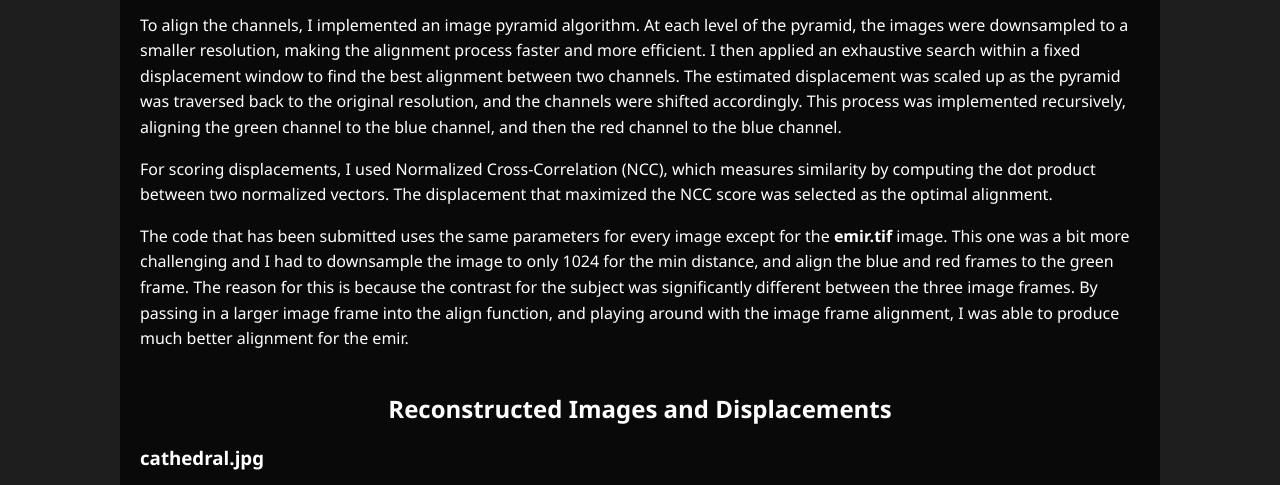
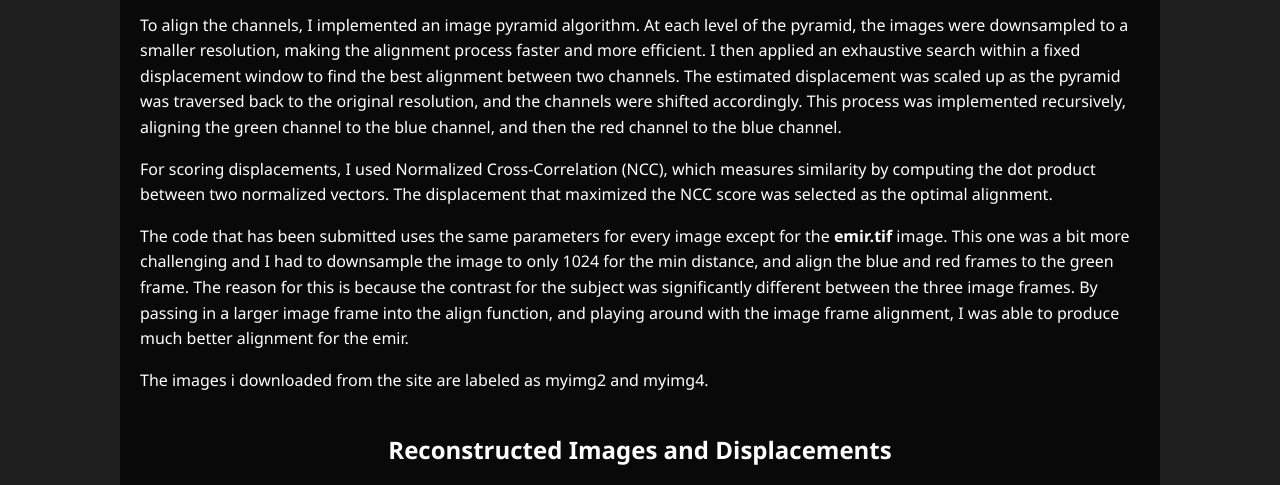
Before and after one commit to Zazmi2/Zazmi2.github.io, a plain HTML site: page 1/index.html in a window 1280 px wide. Shown: the part 236-721 px from the top of the page. Drawn offline with Linux system fonts and the light colour scheme.

Commit message:
project 1

```diff
--- a/1/index.html
+++ b/1/index.html
@@ -63,6 +63,9 @@
     <p>
       The code that has been submitted uses the same parameters for every image except for the <strong>emir.tif</strong> image. This one was a bit more challenging and I had to downsample the image to only 1024 for the min distance, and align the blue and red frames to the green frame. The reason for this is because the contrast for the subject was significantly different between the three image frames. By passing in a larger image frame into the align function, and playing around with the image frame alignment, I was able to produce much better alignment for the emir.
     </p>
+    <p>
+      The images i downloaded from the site are labeled as myimg2 and myimg4.
+    </p>
 
     <div class="image-section" id="images-container">
       <h2>Reconstructed Images and Displacements</h2>
```
